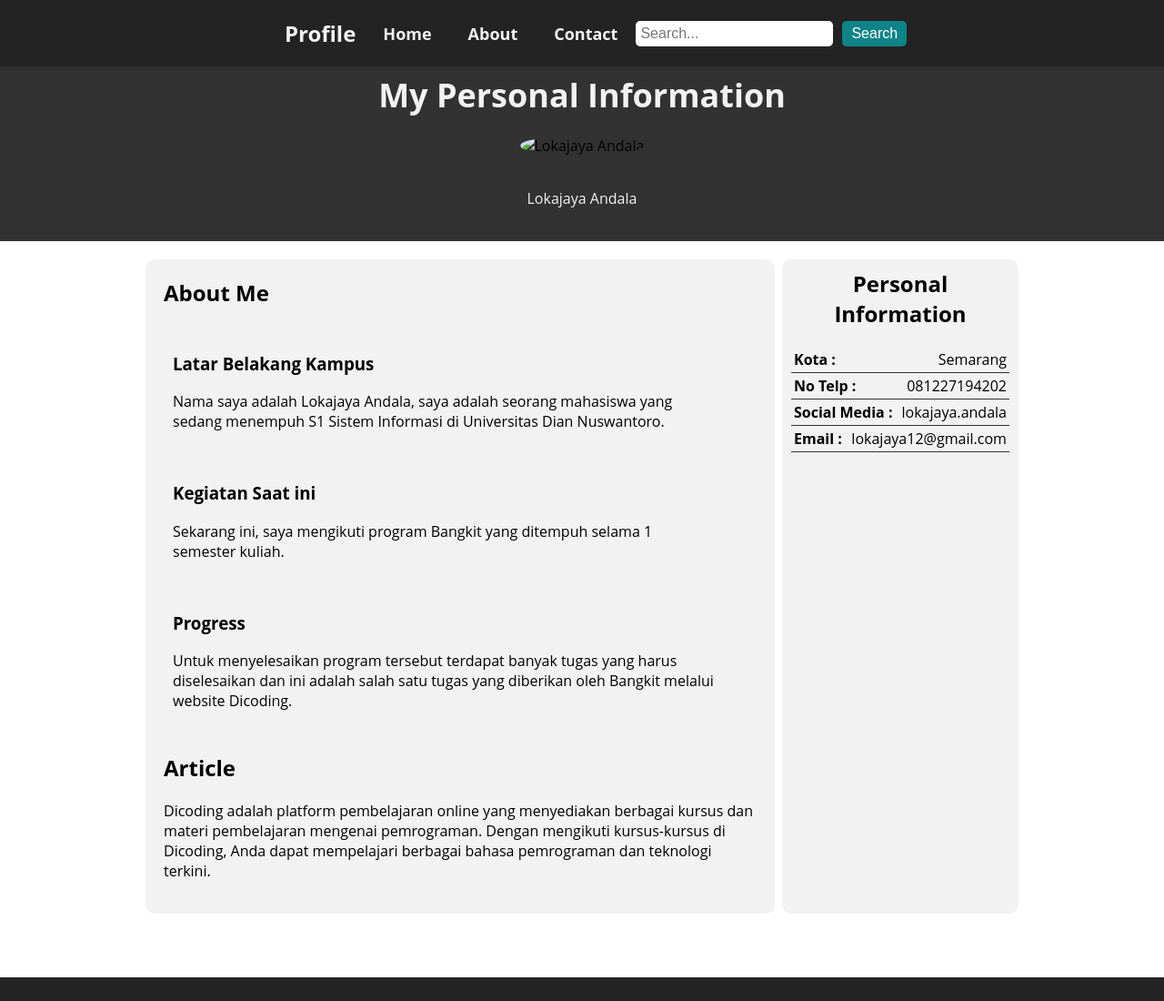
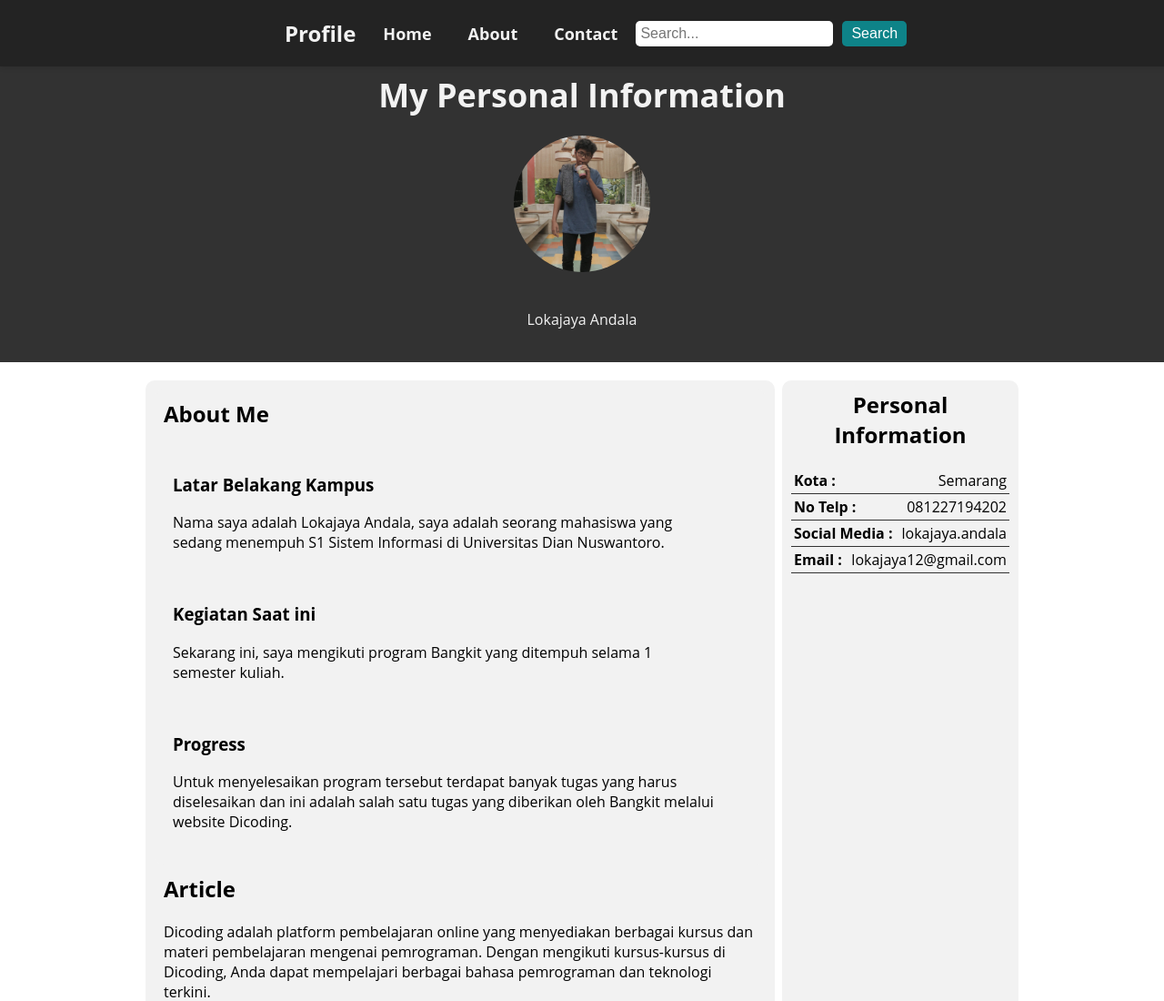
Before and after one commit to lokajaya1/Deploy, a plain HTML site: page index.html in a window 1280 px wide. Shown: the top 1100 px of the page at 91% size. Drawn offline with Linux system fonts and the light colour scheme; files that its build step writes are made by us from their sources.

Commit message:
Update index.html

```diff
--- a/index.html
+++ b/index.html
@@ -29,7 +29,7 @@
 
     <header>
       <h1>My Personal Information</h1>
-      <img src="lokajaya.jpeg" alt="Lokajaya Andala">
+      <img src="img/lokajaya.jpeg" alt="Lokajaya Andala">
       <p>Lokajaya Andala</p>
     </header>
 
```
